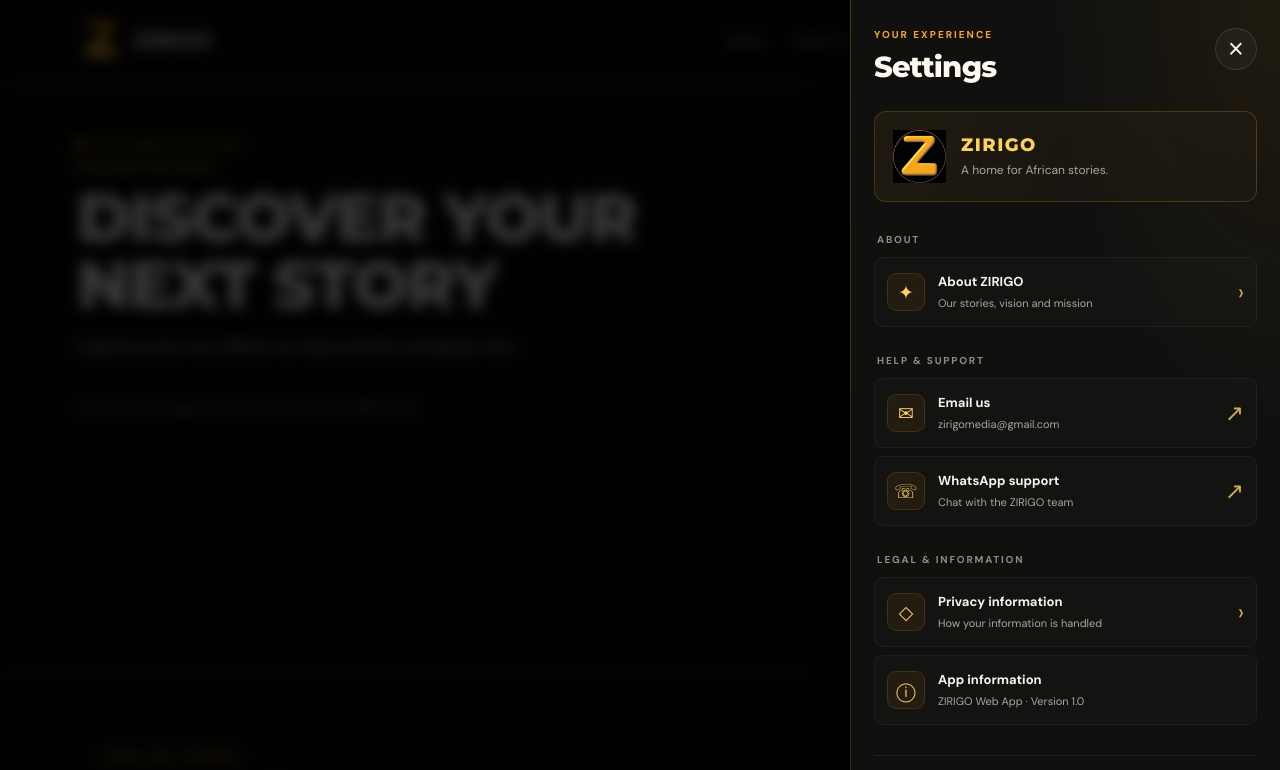
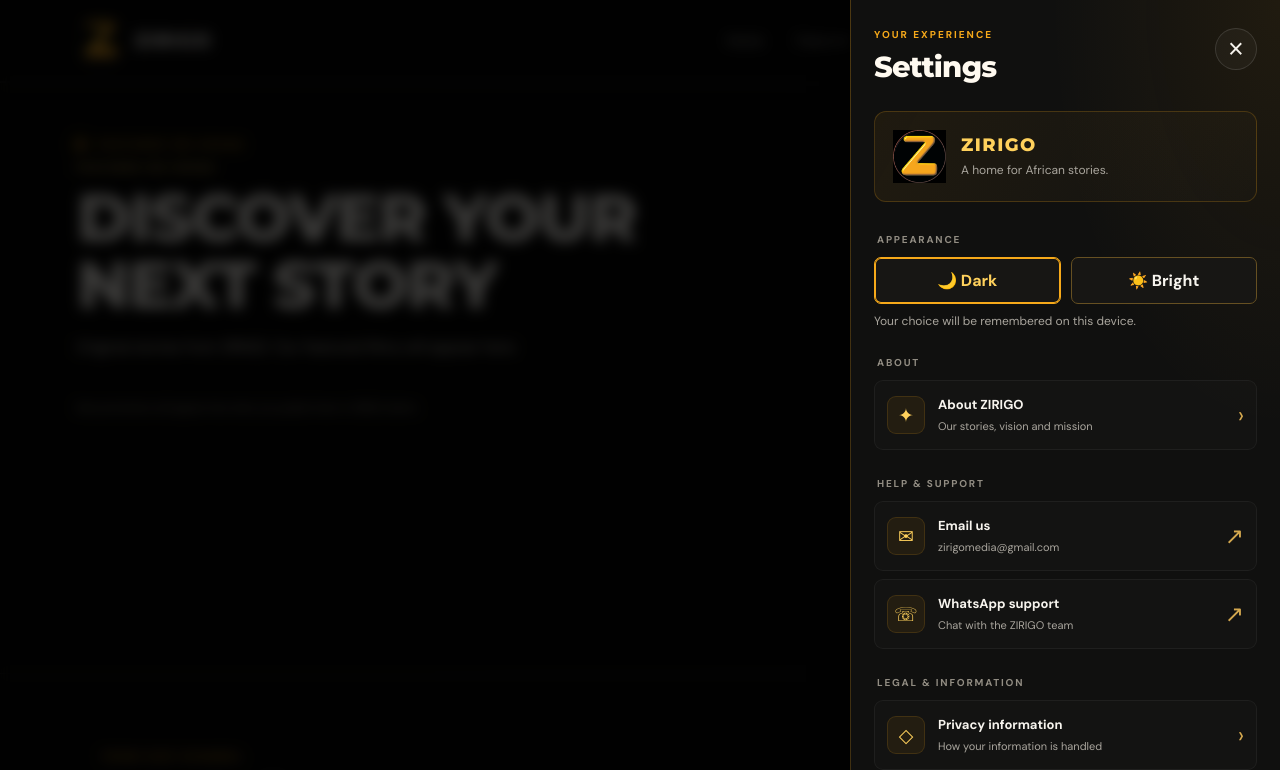
Before and after one commit to zirigomedia/zirigo, a plain HTML site: page index.html in a window 1280 px wide. Both pictures are taken after a click on the button "Open settings". Shown: the top 770 px of the page. Drawn offline with nearby package versions, Linux system fonts and the light colour scheme; no server answers.

Commit message:
Add Dark and Bright theme choices to settings

```diff
--- a/index.html
+++ b/index.html
@@ -9,6 +9,7 @@
     <link rel="manifest" href="manifest.webmanifest">
     <link rel="icon" type="image/png" sizes="192x192" href="assets/icon-192.png">
     <link rel="apple-touch-icon" href="assets/icon-192.png">
+    <script>try{document.documentElement.dataset.theme=localStorage.getItem("zirigo-theme")||"dark";}catch(e){}</script>
     <link rel="stylesheet" href="styles.css">
 
 </head>
@@ -188,6 +189,15 @@
 </div>
 
 <div class="settings-section">
+  <h4>APPEARANCE</h4>
+  <div class="settings-theme-choice" role="group" aria-label="Choose site theme">
+    <button type="button" class="theme-choice" data-theme-choice="dark" aria-pressed="true">🌙 Dark</button>
+    <button type="button" class="theme-choice" data-theme-choice="light" aria-pressed="false">☀️ Bright</button>
+  </div>
+  <small class="settings-theme-note">Your choice will be remembered on this device.</small>
+</div>
+
+<div class="settings-section">
   <h4>ABOUT</h4>
   <a class="settings-item" href="#about">
     <span class="settings-item-icon">✦</span>
@@ -296,7 +306,7 @@
   collection, analytics, advertising and storage practices.
 </p>
 
-   <script src="app.js?v=3"></script>
+   <script src="app.js?v=4"></script>
 
   </section>
 </div>
```
